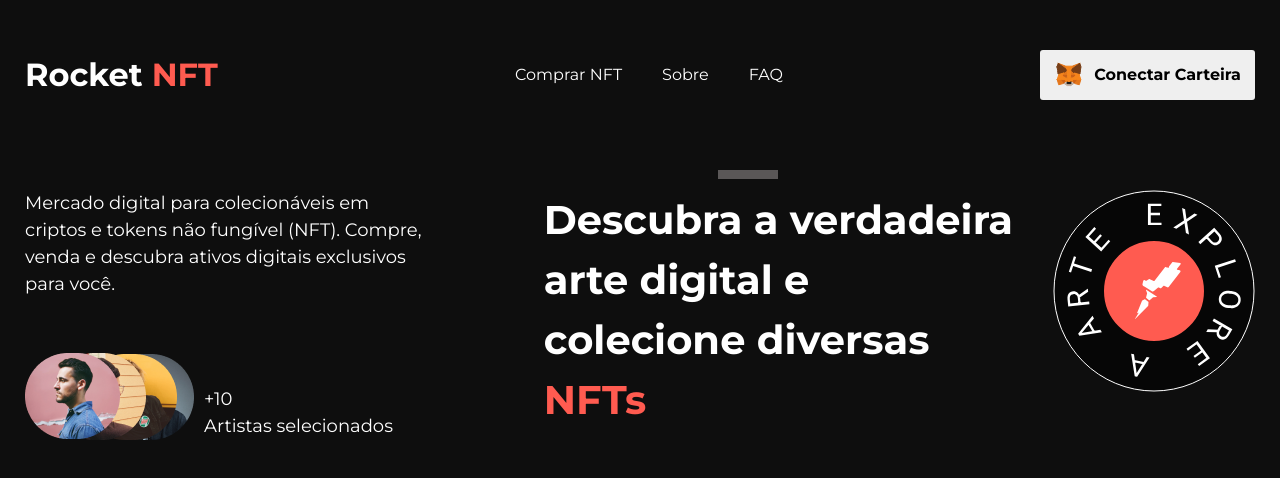
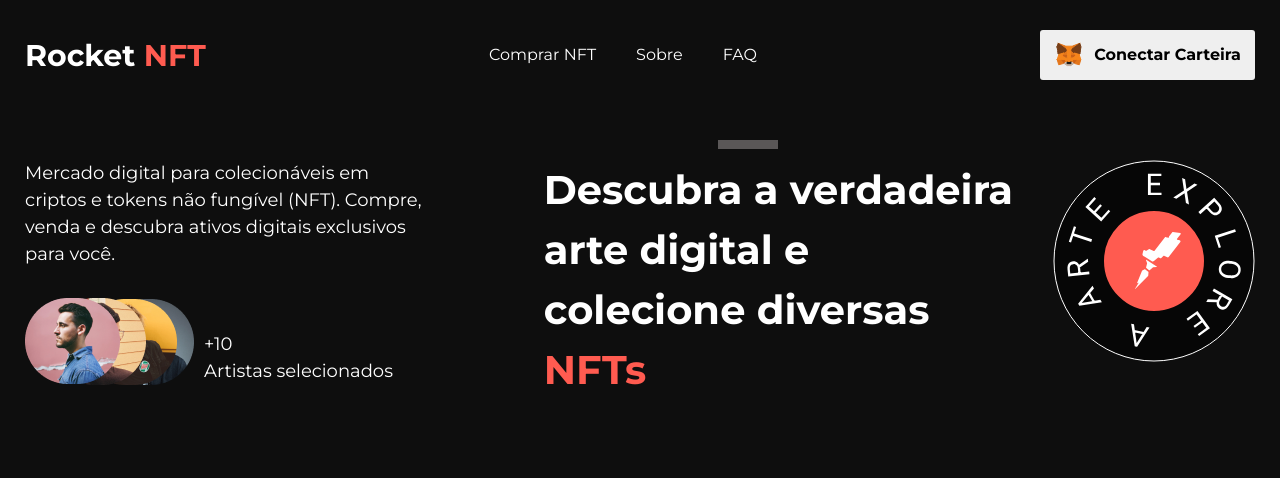
Before and after one commit to filipesaretta/rocketnft, a React (Vite) app: page / in a window 1280 px wide. Shown: the top 478 px of the page. Built offline with nearby package versions, Linux system fonts and the light colour scheme.

Commit message:
Better resposivity

```diff
--- a/src/components/Header/index.tsx
+++ b/src/components/Header/index.tsx
@@ -3,15 +3,30 @@ import styled from 'styled-components';
 import metamaskLogo from '../../assets/logo_MetaMask.svg';
 
 const Menu = styled.header`
-  display: flex;
+  display: grid;
   align-items: center;
   justify-content: space-between;
   max-width: 1270px;
-  margin: 5rem auto 9rem auto ;
-  padding: 0 2rem;
+  margin: 0 auto;
+  padding: 3rem 2rem 8rem 2rem;
+  grid-template-columns: auto auto;
+
+  @media (min-width: 768px) {
+    grid-template-columns: repeat(3, auto);
+  }
 
   ul {
     display: flex;
+    grid-column: 1/-1;
+    grid-row: 2;
+    padding: 0;
+    margin-top: 1rem;
+
+    @media (min-width: 568px) {
+      margin-top: 0;
+      grid-row: 1;
+      grid-column: 2;
+    }
 
     li {
       list-style: none;
@@ -27,6 +42,16 @@ const Menu = styled.header`
 `;
 
 const Logo = styled.h1`
+  grid-column: 1/ -1;
+  font-size: 3rem;
+  justify-self: center;
+
+  @media (min-width: 568px) {
+    font-size: 4rem;
+    grid-column: 1;
+    font-size: 3rem;
+    justify-self: center;
+  }
   span {
     color: var(--color-logo);
   }
@@ -44,6 +69,13 @@ const Button = styled.button`
 
   img {
     margin-right: 1rem;
+  }
+  grid-column: 1/ -1;
+  margin-top: 2rem;
+
+  @media (min-width: 768px) {
+    margin-top: 0;
+    grid-column: 3;
   }
 `;
 
--- a/src/components/Landing/index.tsx
+++ b/src/components/Landing/index.tsx
@@ -2,6 +2,7 @@ import styled from 'styled-components';
 
 import groupAvatars from '../../assets/group-avatars.png';
 import badge from '../../assets/badge.svg';
+import { Gallery } from '../Gallery';
 
 const Container = styled.div``;
 
@@ -60,6 +61,7 @@ const Details = styled.div`
   grid-row: 2;
   justify-self: center;
   max-width: 460px;
+  margin-top: 4rem;
 
   @media (min-width: 768px) {
     max-width: auto;
@@ -72,8 +74,9 @@ const Details = styled.div`
   p {
     font-size: 1.8rem;
   }
+
   div {
-    margin-top: 5.5rem;
+    margin-top: 3rem;
     display: flex;
     align-items: center;
 
@@ -88,7 +91,7 @@ const Details = styled.div`
 `;
 const Badge = styled.img`
   grid-column: 1 / -1;
-  margin-top: 2rem;
+  margin-top: 10rem;
   @media (min-width: 1120px) {
     justify-self: end;
     margin-top: 0;
```
Also changed, not shown: src/components/Layout/index.tsx (added, +22 -0 lines).
